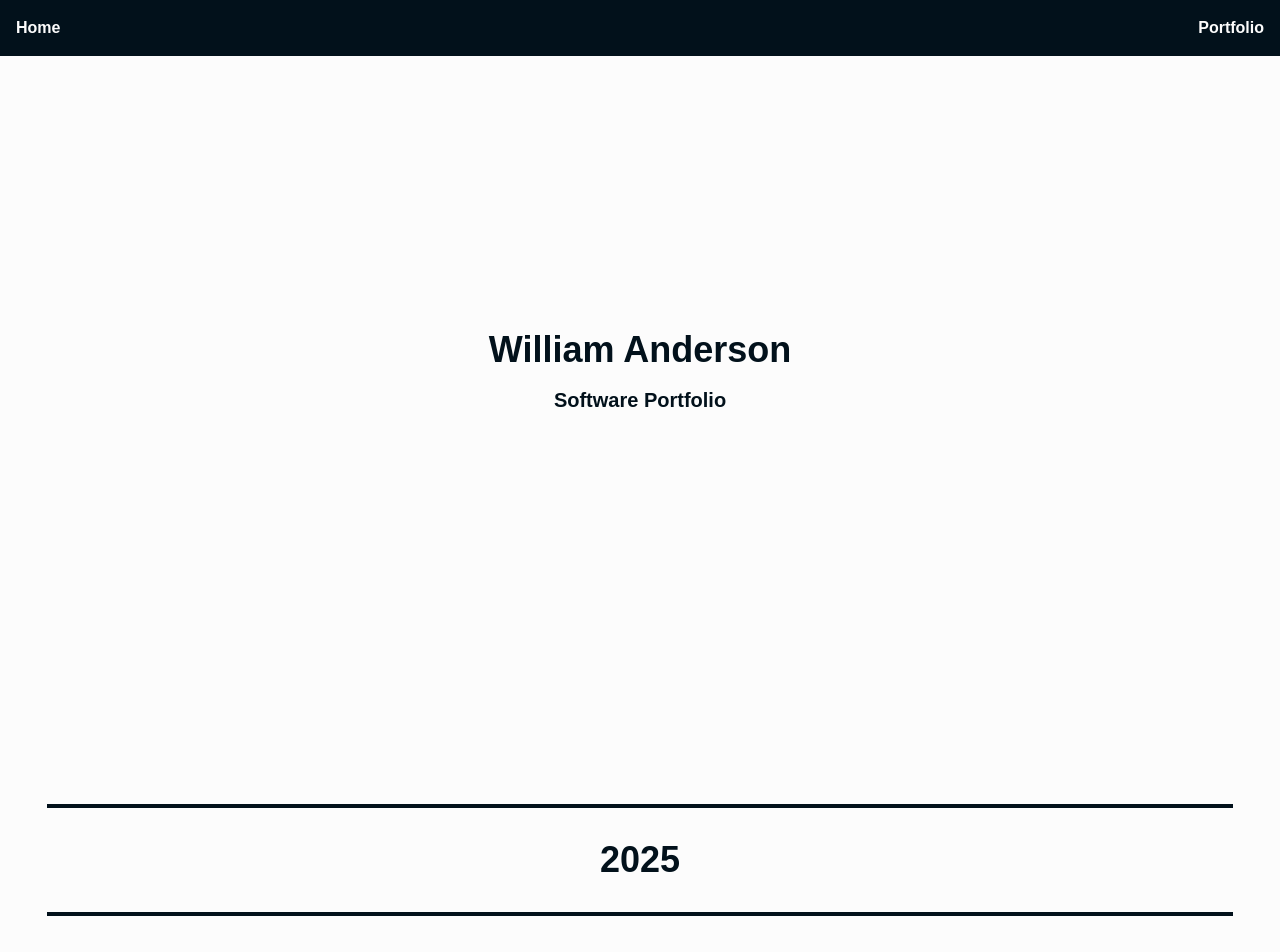
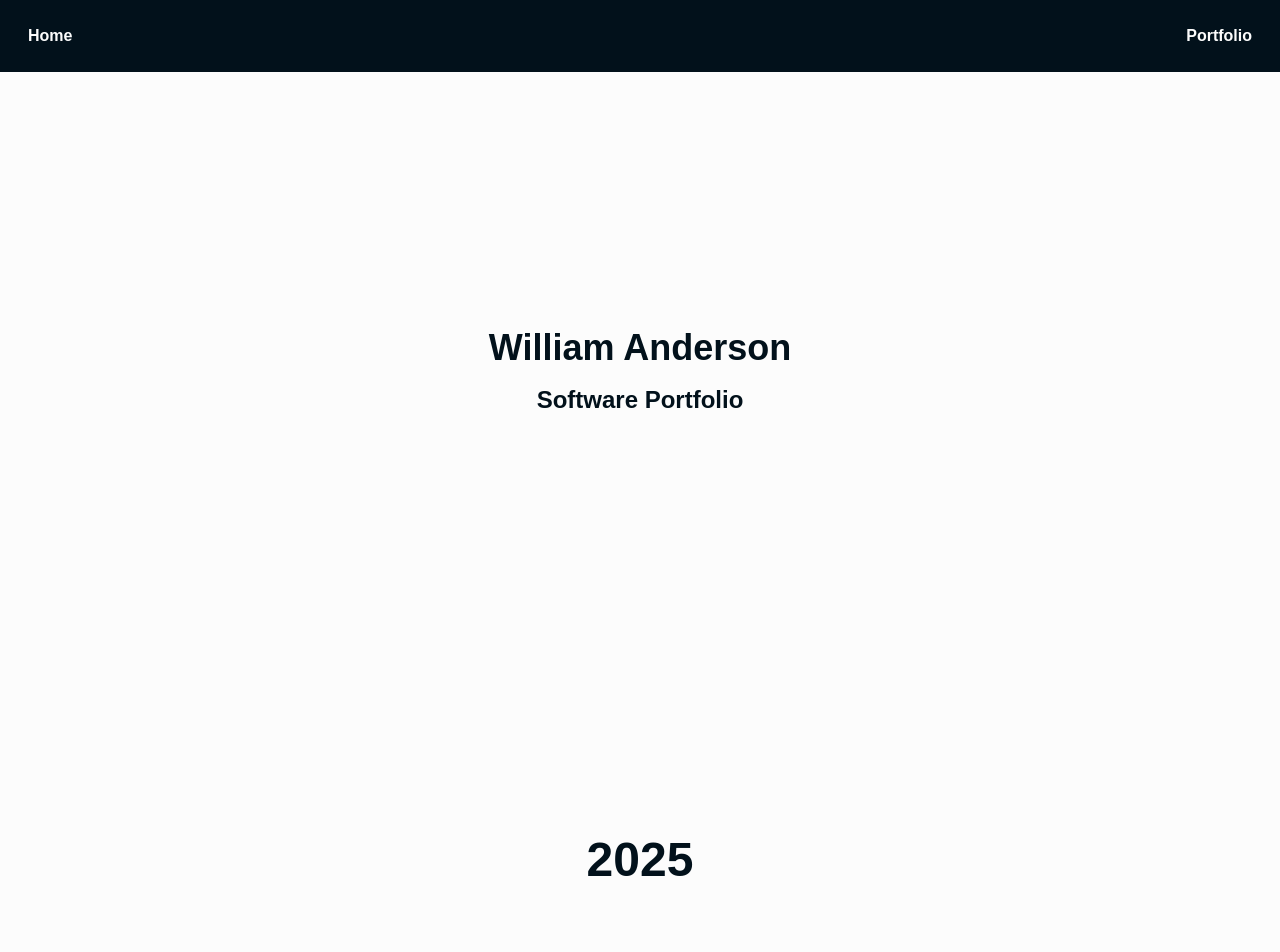
Before and after one commit to WilliamDAnderson/Portfolio-2, a Next.js app: page / in a window 1280 px wide. Shown: the top 952 px of the page. Built offline with nearby package versions, Linux system fonts and the light colour scheme.

Commit message:
Cleaned up UI small things.

```diff
--- a/src/app/layout.tsx
+++ b/src/app/layout.tsx
@@ -29,12 +29,18 @@ export default function RootLayout({
 			<header className="fixed top-0 left-0 w-full z-50 p-4 font-bold border-b-2 border-[var(--background)]">
 				<nav className="container mx-auto flex items-center">
 					<div className="flex-grow">
-						<Link href="/" className="font-bold">
+						<Link
+							href="/"
+							className="font-bold px-3 py-2 rounded transition duration-300 hover:bg-[var(--background)] hover:text-[var(--foreground)]"
+						>
 							Home
 						</Link>
 					</div>
 					<div className="flex space-x-4">
-						<Link href="/#portfolio" className="font-bold">
+						<Link
+							href="/#portfolio"
+							className="font-bold px-3 py-2 rounded transition duration-300 hover:bg-[var(--background)] hover:text-[var(--foreground)]"
+						>
 							Portfolio
 						</Link>
 					</div>
--- a/src/app/page.tsx
+++ b/src/app/page.tsx
@@ -12,7 +12,7 @@ export default function Home() {
       <section id="home" className="min-h-screen flex items-center justify-center">
         <div className="text-center pb-16">
           <h1 className="text-4xl font-bold">William Anderson</h1>
-          <p className="mt-4 text-xl font-semibold">Software Portfolio</p>
+          <p className="mt-4 text-2xl font-semibold">Software Portfolio</p>
         </div>
       </section>
 
--- a/src/components/featureSection.tsx
+++ b/src/components/featureSection.tsx
@@ -20,8 +20,8 @@ export default function FeatureSection({ feature, index }: FeatureSectionProps)
     <motion.div
       initial={{ opacity: 0, x: index % 2 === 0 ? -100 : 100 }}
       whileInView={{ opacity: 1, x: 0 }}
-      transition={{ duration: 1, ease: 'easeOut' }}
-      viewport={{ once: true, amount: 0.3 }}
+      transition={{ duration: 1, ease: 'easeInOut' }}
+      viewport={{ once: true, amount: 0.1 }}
       className={`flex flex-col md:flex-row gap-4 ${
         index % 2 === 0 ? 'md:flex-row' : 'md:flex-row-reverse'
       }`}
@@ -30,7 +30,7 @@ export default function FeatureSection({ feature, index }: FeatureSectionProps)
         <h3 className="text-lg font-semibold">{feature.title}</h3>
         <p className="text-md">{feature.description}</p>
       </div>
-      <div className="w-full md:w-2/3 shadow-2xl bg-[var(--background)] rounded-xl overflow-hidden">
+      <div className="w-full md:w-2/3 shadow-2xl rounded-xl overflow-hidden">
         <Image
           src={feature.image}
           alt={feature.title}
--- a/src/components/portfolioSection.tsx
+++ b/src/components/portfolioSection.tsx
@@ -37,25 +37,24 @@ const PortfolioSection = () => {
 
   return (
     <div id="portfolio" className="scroll-mt-16 px-4">
+
+      {/* Year Section sorted descending and the first of each is labelled */}
       {Object.entries(groupedProjects)
-        .sort(([year1], [year2]) => Number(year2) - Number(year1)) // <-- Sort years descending
+        .sort(([year1], [year2]) => Number(year2) - Number(year1))
         .map(([year, yearProjects]) => (
           <div key={year}>
-            {/* Year header (only one per year) */}
             <div className="w-[95%] max-w-[1536px] mx-auto">
-              <h1 className="text-4xl font-bold text-center pb-8 pt-8 border-b-4 border-t-4 border-[var(--foreground)]">
-                {year}
-              </h1>
+              <h1 className="text-5xl font-bold text-center pb-8 pt-8">{year}</h1>
             </div>
 
             {/* Project Section */}
             {yearProjects.map((project) => (
               <div key={project.title} className="pt-16 pb-16 w-[95%] max-w-[1536px] mx-auto">
-                <div className="p-6 bg-[var(--project)] text-[var(--foreground)] rounded-2xl overflow-hidden flex flex-col shadow-2xl justify-center text-center rounded-xl">
+                <div className="p-6 rounded-2xl overflow-hidden flex flex-col shadow-2xl justify-center text-center rounded-xl">
                   <h2 className="text-center text-3xl font-semibold mb-4">{project.title}</h2>
                   <p className="mb-4">{project.description}</p>
 
-                  {/* Features Section rendered on Client*/}
+                  {/* Features Section rendered on client */}
                   {project.features.length > 0 && (
                     <div className="grid grid-cols-1 gap-16 justify-center">
                       {project.features.map((feature, index) => (
@@ -64,7 +63,7 @@ const PortfolioSection = () => {
                     </div>
                   )}
 
-                  {/* Programmers Section*/}
+                  {/* Programmers Section */}
                   {project.programmers && project.programmers.length > 0 && (
                     <div className="mt-8 text-center">
                       <h3 className="text-xl font-semibold mb-2">Programmers</h3>
```
